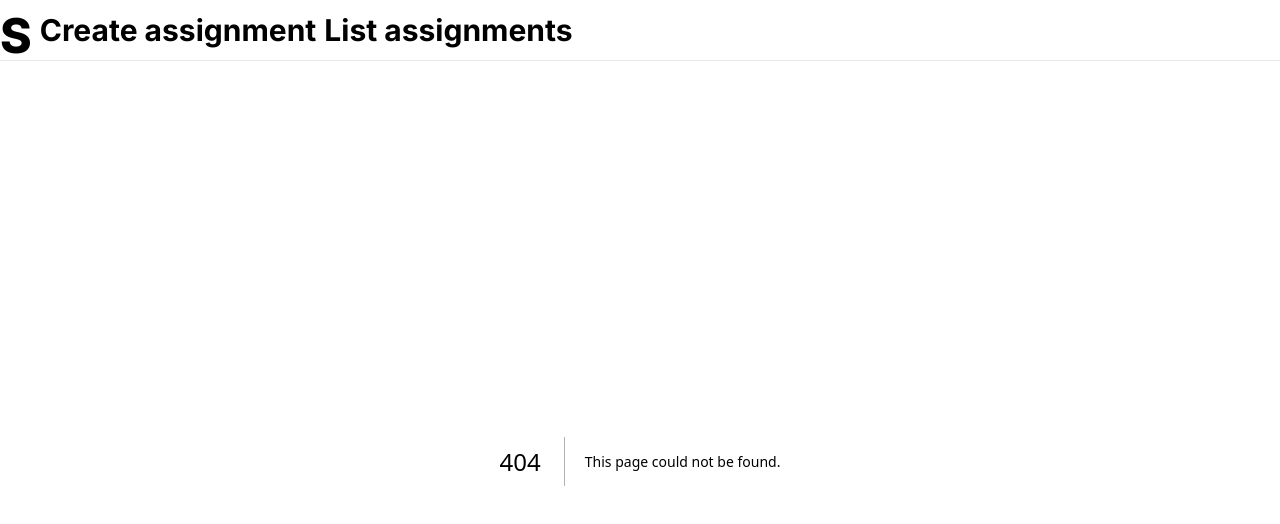
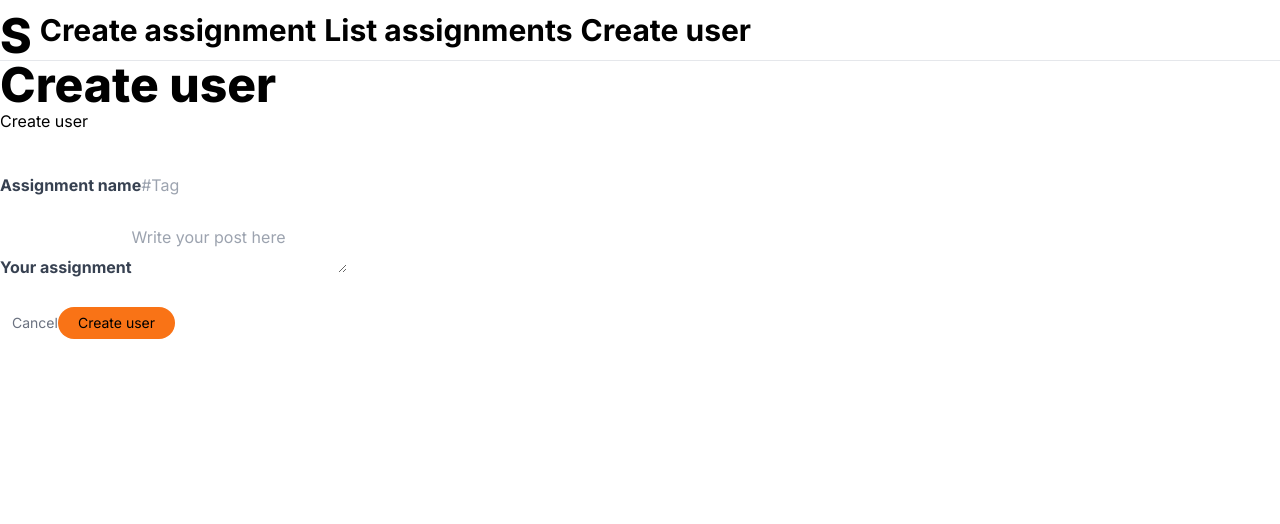
Before and after one commit to edv-rd/students, a Next.js app: page /create-user in a window 1280 px wide. Before the commit this address had no page. Shown: the top 524 px of the page. Built offline with nearby package versions, Linux system fonts and the light colour scheme.

Commit message:
consolidating Form component

```diff
--- a/app/create-assignment/page.tsx
+++ b/app/create-assignment/page.tsx
@@ -1,17 +1,17 @@
 "use client";
 
-import AssignmentForm from "@components/AssignmentForm";
+import Form from "@components/Form";
 import { connectToDB } from "@utils/database";
 
+const createAssignment = async (data: Object) => {
+  await connectToDB();
+  console.log("Creating assignment...");
+};
+
 function CreateAssignment() {
-  const createAssignment = (assignment: Object) => {
-    connectToDB();
-    console.log("Creating assignment...");
-  };
-
   return (
-    <AssignmentForm
-      type="create_assignment"
+    <Form
+      type="assignment"
       submitting={false}
       handleSubmit={createAssignment}
     />
--- /dev/null
+++ b/app/create-user/page.tsx
@@ -0,0 +1,15 @@
+"use client";
+
+import Form from "@components/Form";
+import { connectToDB } from "@utils/database";
+
+const createUser = async (data: Object) => {
+  await connectToDB();
+  console.log("Creating user...");
+};
+
+function CreateUser() {
+  return <Form type="user" submitting={false} handleSubmit={createUser} />;
+}
+
+export default CreateUser;
--- a/components/AssignmentForm.tsx
+++ /dev/null
@@ -1,101 +0,0 @@
-"use client";
-
-import Link from "next/link";
-import { useState, ChangeEvent } from "react";
-
-export declare interface FormProps {
-  type: string;
-  submitting: boolean;
-  handleSubmit: (assignment: Object) => void;
-  formAssignmentName?: string;
-  formAssignmentInstructions?: string;
-  created?: Date;
-}
-
-function AssignmentForm({ type, submitting, handleSubmit }: FormProps) {
-  const [formAssignmentName, setFormAssignmentName] = useState("");
-  const [formAssignmentInstructions, setFormAssignmentInstructions] =
-    useState("");
-
-  const constructAssignment = (
-    formAssignmentName: string,
-    formAssignmentInstructions: string
-  ) => {
-    let assignment = {
-      name: formAssignmentName,
-      instructions: formAssignmentInstructions,
-      created: new Date(),
-    };
-    return assignment;
-  };
-
-  const onChange = (event: ChangeEvent<HTMLInputElement>) => {
-    switch (event.currentTarget.name) {
-      case "assignment_name":
-        setFormAssignmentName(event.currentTarget.value);
-        break;
-      case "assignment_instructions":
-        setFormAssignmentInstructions(event.currentTarget.value);
-        break;
-    }
-  };
-
-  return (
-    <section className="w-full max-w-full flex-start flex-col">
-      <h1 className="head_text text-left">
-        <span className="blue_gradient">{type} Post</span>
-      </h1>
-      <p className="desc text-left max-w-md">{type}</p>
-
-      <form
-        onSubmit={() => handleSubmit(constructAssignment)}
-        className="mt-10 w-full max-w-2xl flex flex-col gap-7 glassmorphism"
-      >
-        <label>
-          <span className="font-satoshi font-semibold text-base text-gray-700">
-            Assignment name
-          </span>
-          <input
-            value={formAssignmentName}
-            name="assignment_name"
-            onChange={() => onChange}
-            type="text"
-            placeholder="#Tag"
-            required
-            className="form_input"
-          />
-        </label>
-        <label>
-          <span className="font-satoshi font-semibold text-base text-gray-700">
-            Your assignment
-          </span>
-
-          <textarea
-            value={formAssignmentInstructions}
-            name="assignment_instructions"
-            onChange={() => onChange}
-            placeholder="Write your post here"
-            required
-            className=""
-          />
-        </label>
-
-        <div className="flex-end mx-3 mb-5 gap-4">
-          <Link href="/" className="text-gray-500 text-sm">
-            Cancel
-          </Link>
-
-          <button
-            type="submit"
-            disabled={submitting}
-            className="px-5 py-1.5 text-sm bg-primary-orange rounded-full text-white"
-          >
-            {submitting ? `${type}ing...` : type}
-          </button>
-        </div>
-      </form>
-    </section>
-  );
-}
-
-export default AssignmentForm;
--- /dev/null
+++ b/components/Form.tsx
@@ -0,0 +1,98 @@
+"use client";
+
+import Link from "next/link";
+import { useState, ChangeEvent, useEffect } from "react";
+
+export declare interface FormData {
+  assignment_name?: string;
+  assignment_instructions?: string;
+  user_name?: string;
+  // Add other properties as needed
+}
+
+export declare interface FormProps {
+  type: string;
+  submitting: boolean;
+  handleSubmit: (data: Object) => void;
+}
+
+function Form({ type, submitting, handleSubmit }: FormProps) {
+  const [formData, setFormData] = useState<FormData>({});
+
+  const updateFormData = (formName: string, formValue: string) => {
+    setFormData((prevFormData) => ({
+      ...prevFormData,
+      [formName]: formValue,
+    }));
+  };
+
+  const handleChange = (
+    event: ChangeEvent<HTMLInputElement> | ChangeEvent<HTMLTextAreaElement>
+  ) => {
+    console.log("handleChange");
+    updateFormData(event.currentTarget.name, event.currentTarget.value);
+  };
+
+  useEffect(() => {
+    console.log(formData);
+  }, [formData]);
+
+  return (
+    <section className="w-full max-w-full flex-start flex-col">
+      <h1 className="head_text text-left">
+        <span className="blue_gradient">Create {type} </span>
+      </h1>
+      <p className="desc text-left max-w-md">Create {type}</p>
+
+      <form
+        onSubmit={() => handleSubmit(formData)}
+        className="mt-10 w-full max-w-2xl flex flex-col gap-7 glassmorphism"
+      >
+        <label>
+          <span className="font-satoshi font-semibold text-base text-gray-700">
+            Assignment name
+          </span>
+          <input
+            value={formData["assignment_name"] || ""}
+            name="assignment_name"
+            onChange={handleChange}
+            type="text"
+            placeholder="#Tag"
+            required
+            className="form_input"
+          />
+        </label>
+        <label>
+          <span className="font-satoshi font-semibold text-base text-gray-700">
+            Your assignment
+          </span>
+
+          <textarea
+            value={formData["assignment_instructions"] || ""}
+            name="assignment_instructions"
+            onChange={handleChange}
+            placeholder="Write your post here"
+            required
+            className=""
+          />
+        </label>
+
+        <div className="flex-end mx-3 mb-5 gap-4">
+          <Link href="/" className="text-gray-500 text-sm">
+            Cancel
+          </Link>
+
+          <button
+            type="submit"
+            disabled={submitting}
+            className="px-5 py-1.5 text-sm bg-orange-500 rounded-full text-black"
+          >
+            {submitting ? `Creating ${type}...` : `Create ${type}`}
+          </button>
+        </div>
+      </form>
+    </section>
+  );
+}
+
+export default Form;
--- a/components/Nav.tsx
+++ b/components/Nav.tsx
@@ -12,6 +12,9 @@ const Nav = () => {
       <Link href="/list-assignments" className="flex">
         <h2 className="link_text">List assignments</h2>
       </Link>
+      <Link href="/create-user" className="flex">
+        <h2 className="link_text">Create user</h2>
+      </Link>
     </nav>
   );
 };
```
Also changed, not shown: app/list-assignments/page.tsx (+0 -8 lines).
